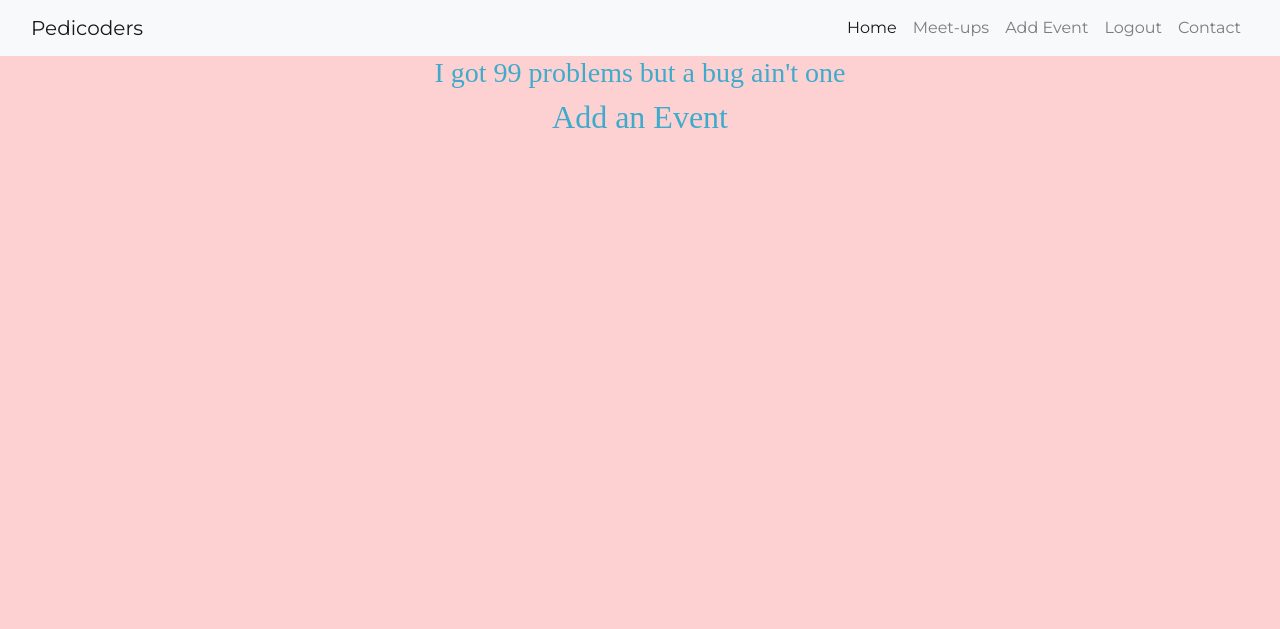
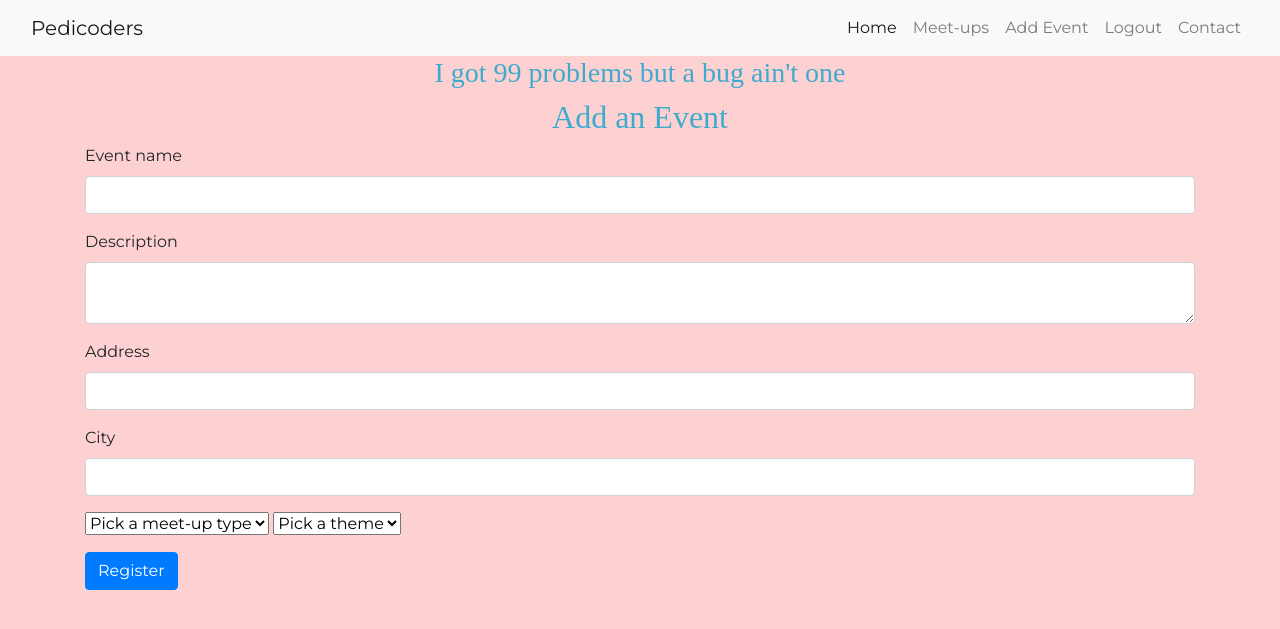
Before and after one commit to emmasarge/womenintechteam7, a Flask app: page /add_event/ in a window 1280 px wide. Shown: the top 629 px of the page. Run offline with Flask 2, Linux system fonts and the light colour scheme; the visitor is signed in with stand-in values (Sample User, id 1); data that the repository does not hold is empty; some libraries are stand-ins or nearby versions.

Commit message:
Add template for adding events

```diff
--- a/app.py
+++ b/app.py
@@ -101,19 +101,20 @@ def add_event():
     if "user" in session:
         if request.method == "POST":
             event = {
-                "name": request.form.get("name").lower(),
+                "name": request.form.get("event_name").lower(),
                 "description": request.form.get("description"),
                 "meetup_type": request.form.get("type"),
-                "city": request.form.getlist("city"),
-                "address": request.form.getlist("address"),
-                "date": request.form.getlist("date"),
-                "time": request.form.getlist("time"),
-                "topic": request.form.getlist("topic"),
+                "city": request.form.get("city"),
+                "address": request.form.get("address"),
+                "date": request.form.get("date"),
+                "time": request.form.get("time"),
+                "topic": request.form.get("topic"),
                 "added_by": session["user"]
                 }
-            mongo.db.meetuos.insert_one(event)
+            mongo.db.meetups.insert_one(event)
 
-            flash("Your Event Was Successfully Created and Added to the Calendar!")
+            flash(
+                "Your Event Was Successfully Created and Added to the Calendar!")
             return render_template("home.html")
 
         types = list(mongo.db.meetup_types.find().sort("meetup_type", 1))
--- a/templates/add_event.html
+++ b/templates/add_event.html
@@ -1,6 +1,50 @@
 {% extends "base.html" %}
 {% block content %}
 
-<h2>Add an Event</h2>
+
+<div class="container container-center">
+
+    <h2>Add an Event</h2>
+
+    <form method="POST" action="{{ url_for('add_event') }}">
+        <div class="mb-3">
+            <label for="event_name" class="form-label">Event name</label>
+            <input type="text" name="event_name" class="form-control" id="event_name" minlength="5" maxlength="50">
+        </div>
+        <div class="mb-3">
+            <label for="description" class="form-label">Description</label>
+            <textarea type="text" name="description" class="form-control" id="description"></textarea>
+        </div>
+        <!-- <div class="input-group date" data-provide="datepicker">
+            <input type="text" class="form-control">
+            <div class="input-group-addon">
+                <span class="glyphicon glyphicon-th"></span>
+            </div>
+        </div> -->
+        <div class="mb-3">
+            <label for="address" class="form-label">Address</label>
+            <input type="text" name="address" class="form-control" id="address">
+        </div>
+        <div class="mb-3">
+            <label for="city" class="form-label">City</label>
+            <input type="text" name="city" class="form-control" id="city">
+        </div>
+        <div class="mb-3">
+        <select class="form-select form-select-lg" name="type" aria-label="form-select-lg">
+            <option selected>Pick a meet-up type</option>
+            {% for type in types %}
+                <option value="{{ type.meeting_type }}">{{ type.meetup_type }}</option>
+            {% endfor %}x
+        </select>
+        <select class="form-select form-select-lg" name="topic" aria-label="form-select-lg">
+            <option selected>Pick a theme</option>
+            {% for topic in topics %}
+                <option value="{{ topic.topic }}">{{ topic.topic }}</option>
+            {% endfor %}x
+        </select>
+        </div>
+        <button type="submit" class="btn btn-primary">Register</button>
+    </form>
+</div>
 
 {% endblock %}
--- a/templates/base.html
+++ b/templates/base.html
@@ -59,7 +59,7 @@
                         </li>
                         {% endif %}
                         <li class="nav-item">
-                            <a class="nav-link" href="#contact">Contact</a>
+                            <a class="nav-link" href="{{ url_for('contact') }}">Contact</a>
                         </li>
                     </ul>
                 </div>
```
Also changed, not shown: templates/contact.html (added, +25 -0 lines), static/js/script.js (line endings or trailing spaces).
